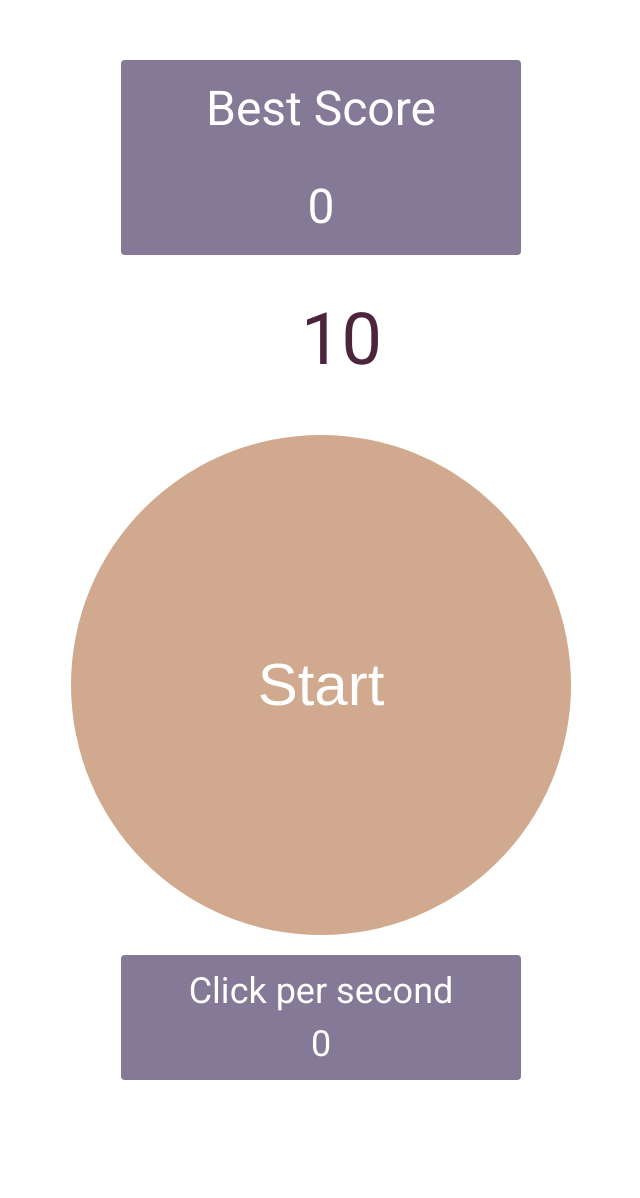
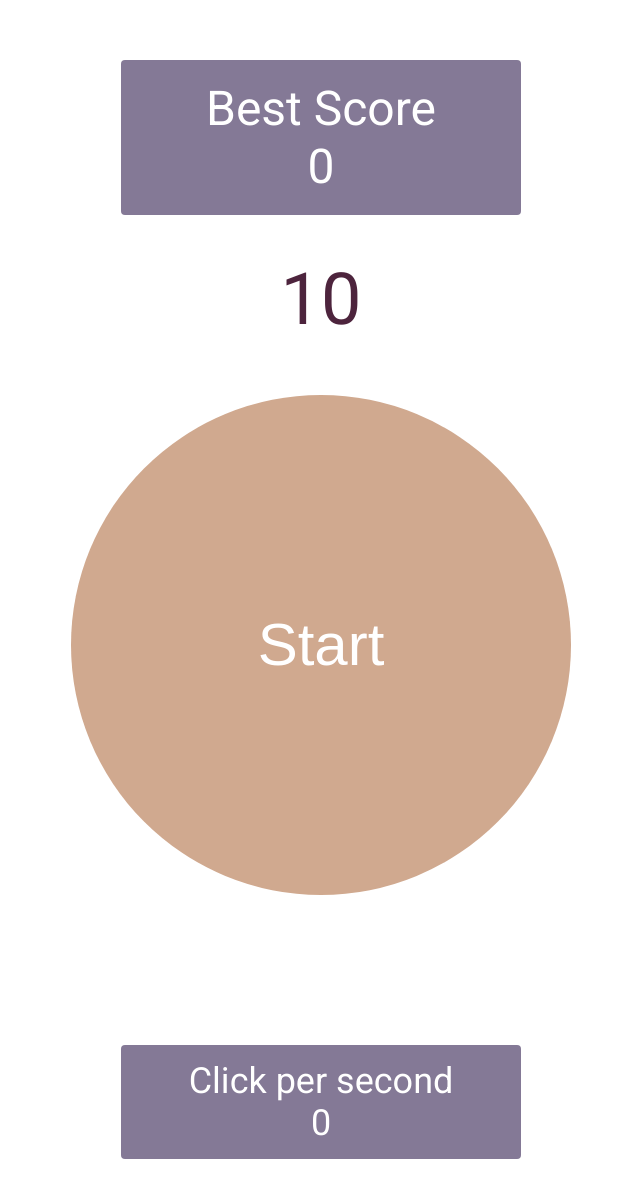
Before and after one commit to RelywOo/clicker, a plain HTML site: page index.html in a window 1280 px wide. Shown: the whole page, without its empty margins (319-959 px from the left). Before the commit the page ends 1170 px from the top, so only its background shows below. Drawn offline with Linux system fonts and the light colour scheme.

Commit message:
reworked the project N2

```diff
--- a/css/style.css
+++ b/css/style.css
@@ -47,8 +47,6 @@ h1, h2, h3, h4, h5, h6, p
 {
     font-size: 30px;
     line-height: 1.17;
-    width: 145px;
-    padding-bottom: 15px;
     margin: 0 auto;
 }
 
@@ -56,7 +54,6 @@ h1, h2, h3, h4, h5, h6, p
 
 .best-score-value
 {
-    width: 37px;
     font-size: 30px;
     line-height: 1.17;
     margin: 0 auto;
@@ -64,7 +61,6 @@ h1, h2, h3, h4, h5, h6, p
 
 .timer
 {
-    width: 20px;
     font-size: 36px;
     line-height: 1.17;
     color: #4D243D;
@@ -83,7 +79,7 @@ h1, h2, h3, h4, h5, h6, p
     font-size: 36px;
     line-height: 1.17;
     color: white;
-    margin-bottom: 17px;
+    margin-bottom: 150px;
 }
 
 
@@ -94,12 +90,11 @@ h1, h2, h3, h4, h5, h6, p
     border-radius: 10px;
     padding: 12px 0;
     margin: 0 auto;
-    margin-bottom: 43px;
+    margin-bottom: 74px;
 }
 
 .try-again
 {
-    width: 145px;
     background: #A7CAB1;
     font-size: 30px;
     line-height: 1.17;
@@ -121,16 +116,13 @@ h1, h2, h3, h4, h5, h6, p
 
 .click-per-second-text
 {
-    width: 177px;
     font-size: 24px;
     line-height: 1.17;
-    padding-bottom: 14px;
     margin: 0 auto;
 }
 
 .click-per-second-value
 {
-    width: 34px;
     font-size: 24px;
     line-height: 1.17;
     margin: 0 auto;
@@ -157,22 +149,18 @@ h1, h2, h3, h4, h5, h6, p
 
     .best-score-text
     {
-        width: 235px;
         font-size: 48px;
         line-height: 1.20;
-        padding-bottom: 40px;
     }
 
     .best-score-value
     {
-        width: 60px;
         font-size: 48px;
         line-height: 1.20;
     }
 
     .timer
     {
-        width: 40px;
         font-size: 72px;
         line-height: 1.25;
         margin-bottom: 50px;
@@ -184,7 +172,7 @@ h1, h2, h3, h4, h5, h6, p
         height: 500px;
         font-size: 60px;
         line-height: 1.17;
-        margin-bottom: 20px;
+        margin-bottom: 150px;
     }
 
 
@@ -192,7 +180,7 @@ h1, h2, h3, h4, h5, h6, p
     {
         width: 300px;
         padding: 12px 0;
-        margin-bottom: 80px;
+        margin-bottom: 53px;
 
     }
 
@@ -213,15 +201,12 @@ h1, h2, h3, h4, h5, h6, p
 
     .click-per-second-text
     {
-        width: 265px;
         font-size: 36px;
         line-height: 1.17;
-        padding-bottom: 11px;
     }
 
     .click-per-second-value
     {
-        width: 50px;
         font-size: 36px;
         line-height: 1.17;
     }
--- a/index.html
+++ b/index.html
@@ -18,9 +18,7 @@
         <p class="best-score-value">0</p>
     </div>
     <p class="timer">10</p>
-    <div class="clicker">
         <button class="start">Start</button>
-    </div>
     <div class="try-again-container">
         <button class="try-again">Try again</button>
     </div>
--- a/main.js/index.js
+++ b/main.js/index.js
@@ -26,6 +26,7 @@ function resetValues ()
     start.textContent ="Start"
     timer.textContent = `${timerValue}`
     clickPerSecond.textContent = `${clickPerSecondNumb}`
+    start.style.marginBottom = '150px'
 }
 
 
@@ -52,6 +53,7 @@ function all()
             clickPerSecondNumb = result/timerValue2
             clickPerSecond.textContent = `${clickPerSecondNumb}`
             tryAgain.style.display = "block"
+            start.style.marginBottom = '17px'
             return;
          }
 
```
